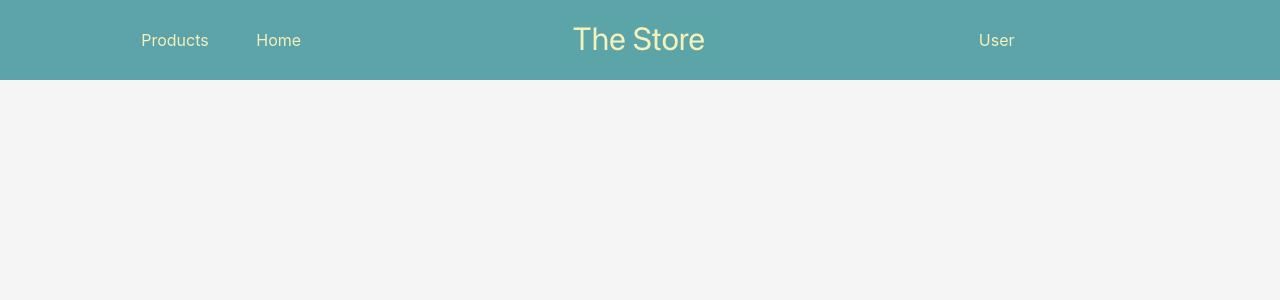
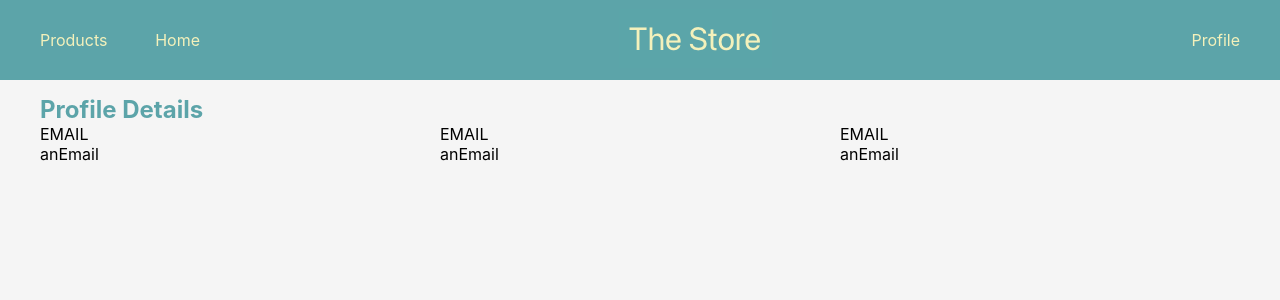
Before and after one commit to zoehay/angular-e-commerce, an Angular app: page /user in a window 1280 px wide. Before the commit this address led to /. Shown: the top 300 px of the page. Built offline with nearby package versions, Linux system fonts and the light colour scheme.

Commit message:
fix nav width

```diff
--- a/src/app/app.component.css
+++ b/src/app/app.component.css
@@ -1,13 +1,21 @@
 :host {
   --content-padding: 10px;
 }
+
 nav {
+  height: 5rem;
+  background-color: var(--accent-bold-1);
+  width: 100%;
   display: flex;
-  justify-content: space-around;
+  justify-content: center;
+}
+
+.nav-content {
+  display: flex;
+  justify-content: space-between;
   align-items: center;
-  height: 60px;
   padding: var(--content-padding);
-  background-color: var(--accent-bold-1);
+  width: 100%;
 }
 
 .links {
@@ -27,3 +35,17 @@ a:hover {
 .content {
   padding: var(--content-padding);
 }
+
+.page-content {
+  padding: 0.9375rem;
+  margin: auto;
+  display: flex;
+  flex-direction: column;
+  justify-content: center;
+}
+@media (min-width: 46rem) {
+  .page-content,
+  .nav-content {
+    max-width: 75rem;
+  }
+}
--- a/src/app/app.component.ts
+++ b/src/app/app.component.ts
@@ -1,15 +1,25 @@
-import { Component } from '@angular/core';
+import { Component, inject } from '@angular/core';
 import { HomeComponent } from './home/home.component';
 import { RouterModule } from '@angular/router';
 import { FormsModule, ReactiveFormsModule } from '@angular/forms';
+import { UserService } from './user.service';
+import { User } from './user';
+import { CommonModule } from '@angular/common';
 
 @Component({
   selector: 'app-root',
   standalone: true,
-  imports: [HomeComponent, RouterModule, ReactiveFormsModule, FormsModule],
+  imports: [
+    HomeComponent,
+    RouterModule,
+    ReactiveFormsModule,
+    FormsModule,
+    CommonModule,
+  ],
   template: `
     <main>
       <nav>
+        <div class="nav-content">
           <div class="links">
             <a [routerLink]="['/products']"> Products </a>
             <a [routerLink]="['/']"> Home </a>
@@ -24,8 +34,13 @@ import { FormsModule, ReactiveFormsModule } from '@angular/forms';
               />
             </header>
           </a>
-        <div class="links">
+          <div class="links" *ngIf="user; then thenBlock; else elseBlock"></div>
+          <ng-template #thenBlock>
+            <a [routerLink]="['/user']"> Profile </a>
+          </ng-template>
+          <ng-template #elseBlock>
             <a [routerLink]="['/auth/login']"> User </a>
+          </ng-template>
         </div>
       </nav>
       <section class="page-content">
@@ -37,4 +52,10 @@ import { FormsModule, ReactiveFormsModule } from '@angular/forms';
 })
 export class AppComponent {
   title = 'angular-e-commerce';
+  user?: User = undefined;
+  userService: UserService = inject(UserService);
+
+  constructor() {
+    this.user = this.userService.getUser();
   }
+}
--- /dev/null
+++ b/src/app/profile/profile.component.css
@@ -0,0 +1,11 @@
+.profile {
+  width: 100%;
+  display: flex;
+  flex-direction: column;
+  justify-content: left;
+}
+
+.profile-content {
+  display: grid;
+  grid-template-columns: auto auto auto;
+}
--- /dev/null
+++ b/src/app/profile/profile.component.ts
@@ -0,0 +1,44 @@
+import { Component, inject } from '@angular/core';
+import { CommonModule } from '@angular/common';
+import { User } from '../user';
+import { UserService } from '../user.service';
+
+@Component({
+  selector: 'app-profile',
+  standalone: true,
+  imports: [CommonModule],
+  template: `<div class="profile">
+    <h2>Profile Details</h2>
+    <div class="profile-content">
+      <div class="profile-field">
+        <div class="field-name">EMAIL</div>
+        <div class="field-value">
+          {{ user?.email }}
+        </div>
+      </div>
+
+      <div class="profile-field">
+        <div class="field-name">EMAIL</div>
+        <div class="field-value">
+          {{ user?.email }}
+        </div>
+      </div>
+
+      <div class="profile-field">
+        <div class="field-name">EMAIL</div>
+        <div class="field-value">
+          {{ user?.email }}
+        </div>
+      </div>
+    </div>
+  </div>`,
+  styleUrls: ['./profile.component.css'],
+})
+export class ProfileComponent {
+  user?: User = undefined;
+  userService: UserService = inject(UserService);
+
+  constructor() {
+    this.user = this.userService.getUser();
+  }
+}
--- a/src/app/routes.ts
+++ b/src/app/routes.ts
@@ -2,6 +2,7 @@ import { Routes } from '@angular/router';
 import { HomeComponent } from './home/home.component';
 import { ProductsComponent } from './products/products.component';
 import { LoginComponent } from './login/login.component';
+import { ProfileComponent } from './profile/profile.component';
 
 const routeConfig: Routes = [
   {
@@ -19,6 +20,11 @@ const routeConfig: Routes = [
     component: LoginComponent,
     title: 'Login page',
   },
+  {
+    path: 'user',
+    component: ProfileComponent,
+    title: 'User profile page',
+  },
 ];
 
 export default routeConfig;
--- /dev/null
+++ b/src/app/user.service.ts
@@ -0,0 +1,19 @@
+import { Injectable } from '@angular/core';
+import { User } from './user';
+
+@Injectable({
+  providedIn: 'root',
+})
+export class UserService {
+  user = {
+    id: 1,
+    email: 'anEmail',
+    name: 'aName',
+  };
+
+  constructor() {}
+
+  getUser(): User {
+    return this.user;
+  }
+}
--- /dev/null
+++ b/src/app/user.ts
@@ -0,0 +1,5 @@
+export interface User {
+  id: number;
+  email: string;
+  name?: string;
+}
--- a/src/styles.css
+++ b/src/styles.css
@@ -35,18 +35,6 @@ button.primary {
   border-radius: 8px;
 }
 
-.page-content {
-  padding: 0.9375rem;
-  margin: auto;
-  display: flex;
-  justify-content: center;
-}
-@media (min-width: 46rem) {
-  .page-content {
-    max-width: 75rem;
-  }
-}
-
 form {
   display: flex;
   flex-direction: column;
```
Also changed, not shown: 1 other file (tests, documents, lock files or other folders). Lines whose indentation alone changed are shown as unchanged.
